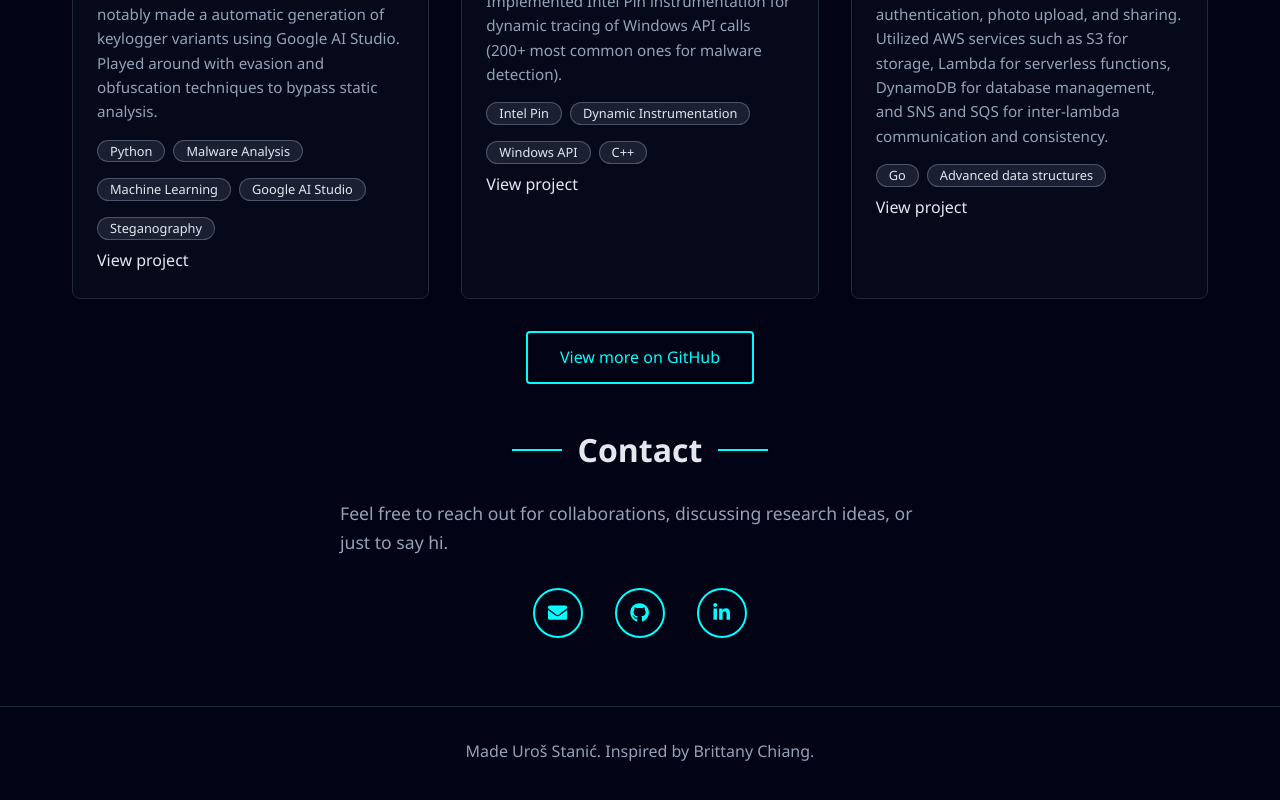
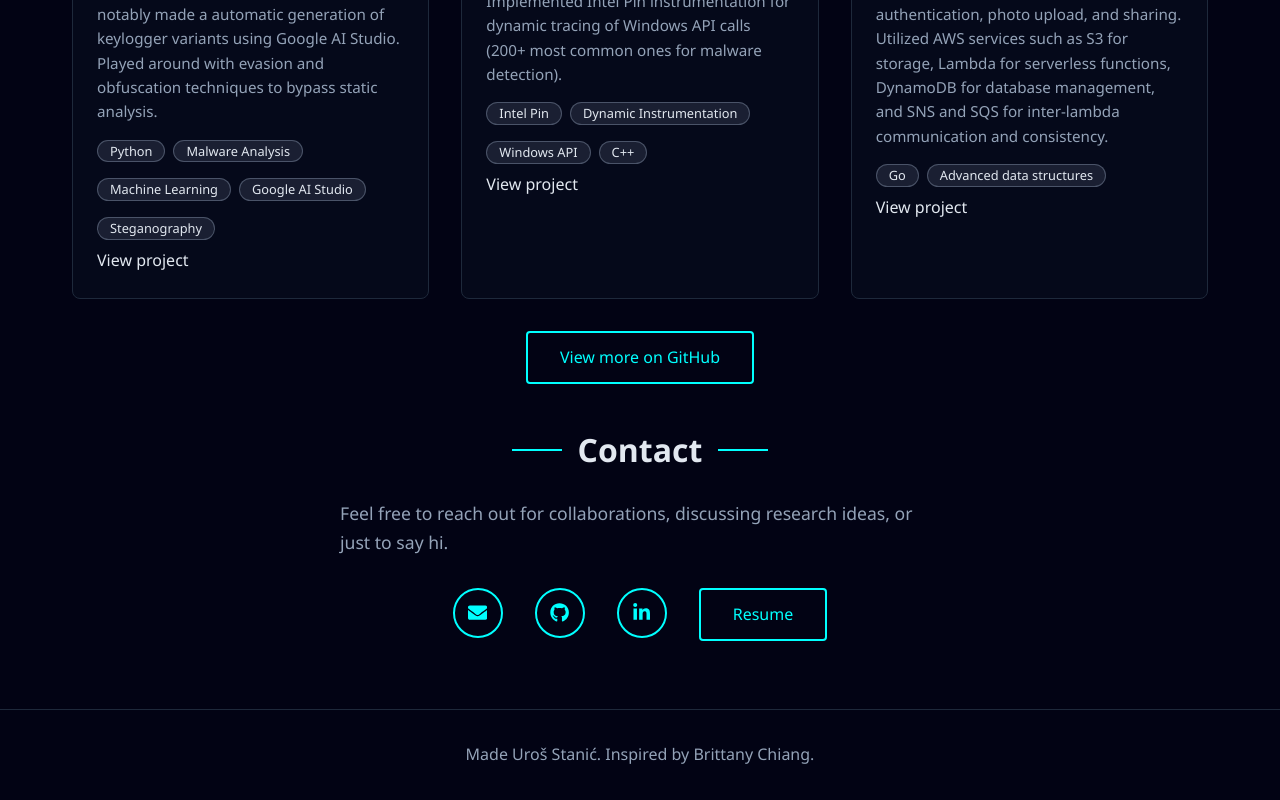
Before and after one commit to ili0n/personal_profile, a Next.js app: page / in a window 1280 px wide. Shown: the part 1803-2603 px from the top of the page. Built offline with nearby package versions, Linux system fonts and the light colour scheme.

Commit message:
added resume to website

```diff
--- a/src/app/page.js
+++ b/src/app/page.js
@@ -241,6 +241,16 @@ export default function Home() {
                         >
                             <FaLinkedinIn />
                         </a>
+                        <a
+                            href="/resume.pdf"
+                            target="_blank"
+                            rel="noreferrer"
+                            className={styles.ctaButton}
+                            download
+                            aria-label="Download resume"
+                        >
+                            Resume
+                        </a>
                     </div>
                 </section>
             </main>
```
Also changed, not shown: 1 other file (tests, documents, lock files or other folders).
